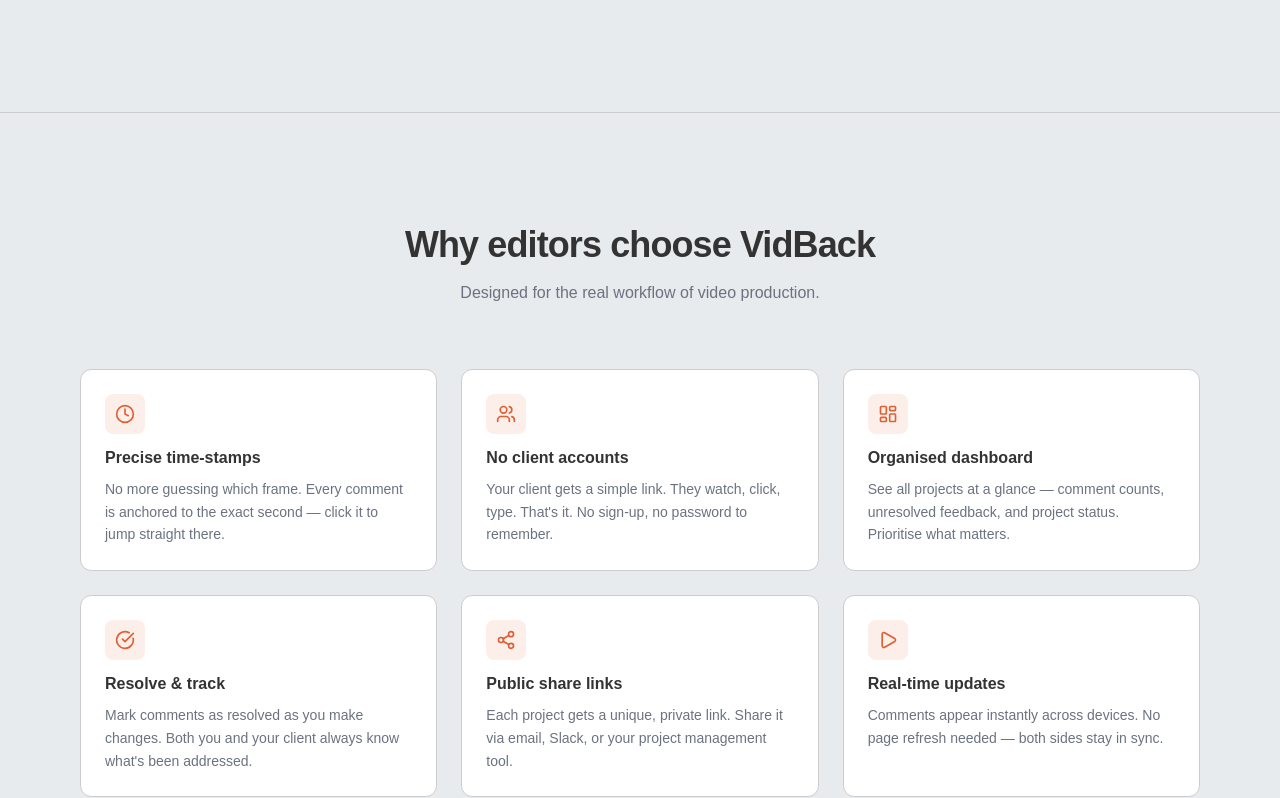
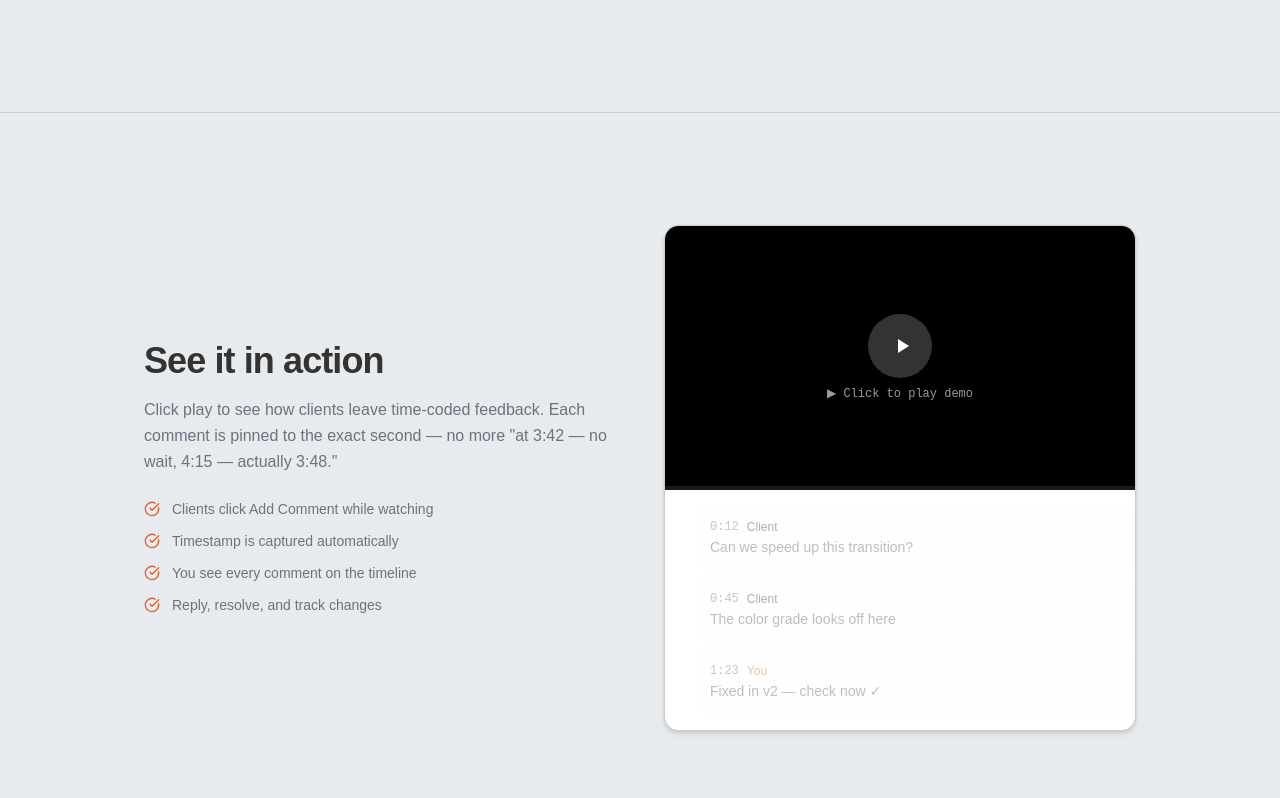
Before and after one commit to itsdvvn/vidback, a Next.js app: page / in a window 1280 px wide. Shown: the part 1261-2059 px from the top of the page. Built offline with nearby package versions, Linux system fonts and the light colour scheme; no server answers; the database is empty.

Commit message:
Add scroll-reveal animations and interactive demo player to landing page

```diff
--- a/src/app/page.tsx
+++ b/src/app/page.tsx
@@ -2,6 +2,7 @@ import Link from "next/link";
 import { Button } from "@/components/ui/Button";
 import { ThemeToggle } from "@/components/ui/ThemeToggle";
 import { BetaCounter } from "@/components/ui/BetaCounter";
+import { Reveal, DemoPlayer } from "@/components/ui/Reveal";
 import {
   Film,
   MessageSquare,
@@ -104,6 +105,7 @@ export default function Home() {
         </section>
 
         {/* ─── How It Works ─── */}
+        <Reveal>
           <section
             id="how-it-works"
             className="border-b border-border py-20 sm:py-28"
@@ -114,8 +116,8 @@ export default function Home() {
                   Three steps to clear feedback
                 </h2>
                 <p className="mt-4 text-muted-foreground">
-                From upload to resolution — get your video feedback organized in
-                minutes.
+                  From upload to resolution — get your video feedback organized
+                  in minutes.
                 </p>
               </div>
 
@@ -168,9 +170,47 @@ export default function Home() {
               </div>
             </div>
           </section>
+        </Reveal>
+
+        {/* ─── Interactive Demo ─── */}
+        <Reveal>
+          <section className="border-b border-border py-20 sm:py-28">
+            <div className="mx-auto max-w-5xl px-4">
+              <div className="grid items-center gap-12 md:grid-cols-2">
+                <div>
+                  <h2 className="text-3xl font-bold tracking-tight text-foreground sm:text-4xl">
+                    See it in action
+                  </h2>
+                  <p className="mt-4 text-muted-foreground leading-relaxed">
+                    Click play to see how clients leave time-coded feedback.
+                    Each comment is pinned to the exact second — no more "at
+                    3:42 — no wait, 4:15 — actually 3:48."
+                  </p>
+                  <ul className="mt-6 space-y-3">
+                    {[
+                      "Clients click Add Comment while watching",
+                      "Timestamp is captured automatically",
+                      "You see every comment on the timeline",
+                      "Reply, resolve, and track changes",
+                    ].map((item) => (
+                      <li
+                        key={item}
+                        className="flex items-start gap-3 text-sm text-muted-foreground"
+                      >
+                        <CheckCircle className="h-4 w-4 text-primary shrink-0 mt-0.5" />
+                        {item}
+                      </li>
+                    ))}
+                  </ul>
+                </div>
+                <DemoPlayer />
+              </div>
+            </div>
+          </section>
+        </Reveal>
 
         {/* ─── Why VidBack ─── */}
-        <section className="border-b border-border py-20 sm:py-28">
+        <Reveal>
           <div className="mx-auto max-w-6xl px-4">
             <div className="mx-auto max-w-2xl text-center">
               <h2 className="text-3xl font-bold tracking-tight text-foreground sm:text-4xl">
@@ -231,9 +271,10 @@ export default function Home() {
               ))}
             </div>
           </div>
-        </section>
+        </Reveal>
 
         {/* ─── Use Cases ─── */}
+        <Reveal>
           <section className="border-b border-border py-20 sm:py-28">
             <div className="mx-auto max-w-6xl px-4">
               <div className="mx-auto max-w-2xl text-center">
@@ -290,8 +331,10 @@ export default function Home() {
               </div>
             </div>
           </section>
+        </Reveal>
 
         {/* ─── Beta Counter ─── */}
+        <Reveal>
           <section className="border-b border-border py-12 sm:py-16">
             <div className="mx-auto max-w-3xl px-4 text-center">
               <div className="rounded-2xl border border-border bg-card px-8 py-10 shadow-sm">
@@ -305,8 +348,10 @@ export default function Home() {
               </div>
             </div>
           </section>
+        </Reveal>
 
         {/* ─── CTA ─── */}
+        <Reveal>
           <section className="py-20 sm:py-28">
             <div className="mx-auto max-w-3xl px-4 text-center">
               <div className="rounded-2xl border border-border bg-card px-8 py-16 shadow-sm sm:px-16">
@@ -320,7 +365,8 @@ export default function Home() {
                 <div className="mt-8 flex flex-wrap items-center justify-center gap-4">
                   <Link href="/signup">
                     <Button size="lg" className="gap-2">
-                    Create your free account <ArrowRight className="h-4 w-4" />
+                      Create your free account{" "}
+                      <ArrowRight className="h-4 w-4" />
                     </Button>
                   </Link>
                   <Link href="/login">
@@ -332,6 +378,7 @@ export default function Home() {
               </div>
             </div>
           </section>
+        </Reveal>
       </main>
 
       {/* ─── Footer ─── */}
--- /dev/null
+++ b/src/components/ui/Reveal.tsx
@@ -0,0 +1,118 @@
+"use client";
+
+import { useEffect, useRef, useState, type ReactNode } from "react";
+
+interface RevealProps {
+  children: ReactNode;
+  className?: string;
+  delay?: number;
+}
+
+function Reveal({ children, className = "", delay = 0 }: RevealProps) {
+  const ref = useRef<HTMLDivElement>(null);
+  const [visible, setVisible] = useState(false);
+
+  useEffect(() => {
+    const el = ref.current;
+    if (!el) return;
+    const observer = new IntersectionObserver(
+      ([entry]) => {
+        if (entry.isIntersecting) {
+          setTimeout(() => setVisible(true), delay);
+          observer.disconnect();
+        }
+      },
+      { threshold: 0.1 }
+    );
+    observer.observe(el);
+    return () => observer.disconnect();
+  }, [delay]);
+
+  return (
+    <div
+      ref={ref}
+      className={`transition-all duration-700 ${
+        visible
+          ? "translate-y-0 opacity-100"
+          : "translate-y-8 opacity-0"
+      } ${className}`}
+    >
+      {children}
+    </div>
+  );
+}
+
+function DemoPlayer() {
+  const [step, setStep] = useState(0);
+  const [playing, setPlaying] = useState(false);
+
+  useEffect(() => {
+    if (!playing) return;
+    const timer = setInterval(() => {
+      setStep((s) => {
+        if (s >= 3) { setPlaying(false); return 3; }
+        return s + 1;
+      });
+    }, 1500);
+    return () => clearInterval(timer);
+  }, [playing]);
+
+  const demoComments = [
+    { time: "0:12", author: "Client", text: "Can we speed up this transition?", active: step >= 1 },
+    { time: "0:45", author: "Client", text: "The color grade looks off here", active: step >= 2 },
+    { time: "1:23", author: "You", text: "Fixed in v2 — check now ✓", active: step >= 3 },
+  ];
+
+  return (
+    <div className="rounded-2xl border border-border bg-card overflow-hidden shadow-lg">
+      <div className="relative bg-black aspect-video flex items-center justify-center">
+        <div className="text-center">
+          <button
+            onClick={() => { setStep(0); setPlaying(true); }}
+            className="w-16 h-16 rounded-full bg-white/20 hover:bg-white/30 backdrop-blur flex items-center justify-center transition-all mx-auto"
+          >
+            <svg className="w-6 h-6 text-white ml-1" fill="currentColor" viewBox="0 0 24 24">
+              <path d="M8 5v14l11-7z"/>
+            </svg>
+          </button>
+          <p className="text-white/60 text-xs mt-2 font-mono">
+            {playing ? "▶ Playing demo…" : "▶ Click to play demo"}
+          </p>
+        </div>
+        <div className="absolute bottom-0 left-0 right-0 h-1 bg-white/10">
+          <div
+            className="h-full bg-primary transition-all duration-500"
+            style={{ width: `${(step / 3) * 100}%` }}
+          />
+        </div>
+      </div>
+      <div className="p-4 space-y-2">
+        {demoComments.map((c, i) => (
+          <div
+            key={i}
+            className={`flex items-start gap-3 rounded-lg p-3 transition-all duration-500 ${
+              c.active
+                ? "bg-primary/10 border border-primary/20 translate-x-0 opacity-100"
+                : "bg-muted/30 border border-transparent translate-x-4 opacity-40"
+            }`}
+          >
+            <div className="flex-1 min-w-0">
+              <div className="flex items-center gap-2">
+                <span className="text-xs font-mono text-muted-foreground">{c.time}</span>
+                <span className={`text-xs font-medium ${c.author === "You" ? "text-primary" : "text-foreground"}`}>
+                  {c.author}
+                </span>
+              </div>
+              <p className="text-sm mt-0.5 text-foreground/80">{c.text}</p>
+            </div>
+            {c.active && (
+              <span className="shrink-0 w-2 h-2 rounded-full bg-primary mt-1.5 animate-pulse" />
+            )}
+          </div>
+        ))}
+      </div>
+    </div>
+  );
+}
+
+export { Reveal, DemoPlayer };
```
Lines whose indentation alone changed are shown as unchanged.
